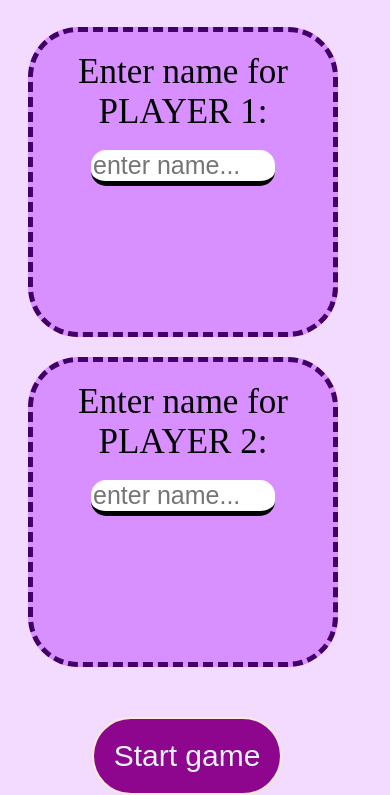
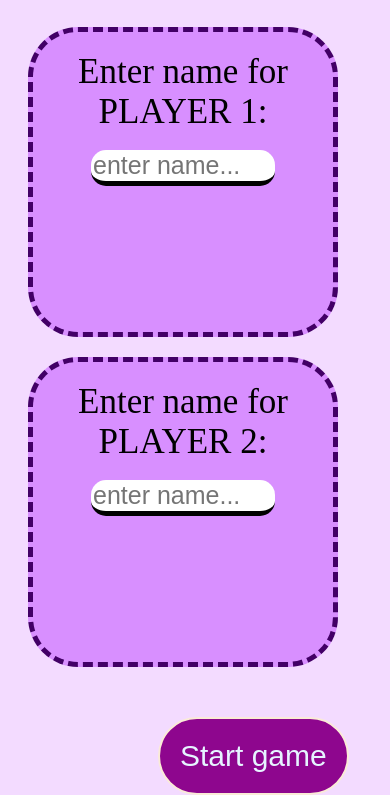
Before and after one commit to aribazia77-droid/aribazia77.github.io, a plain HTML site: page index.html in a window 390 px wide. Shown: the part 275-1070 px from the top of the page. Drawn offline with Linux system fonts and the light colour scheme.

Commit message:
Update guess2.css

```diff
--- a/guess2.css
+++ b/guess2.css
@@ -302,4 +302,18 @@ a{     /* link inside the startgamebtn */
         position: relative;
         bottom:-20px;
     }
+    #startgamebtn{
+        display:block;
+        position:relative;
+        top:30px;
+        left:150px;
+        font-size:30px;
+        background-color:hsl(300, 92%, 29%);
+        border-radius:50px;
+        border:2px solid antiquewhite;
+        padding:20px;
+        cursor: pointer;
+        color:hsl(207, 100%, 95%);
+        transition:0.1s;
+    }
 }
```
